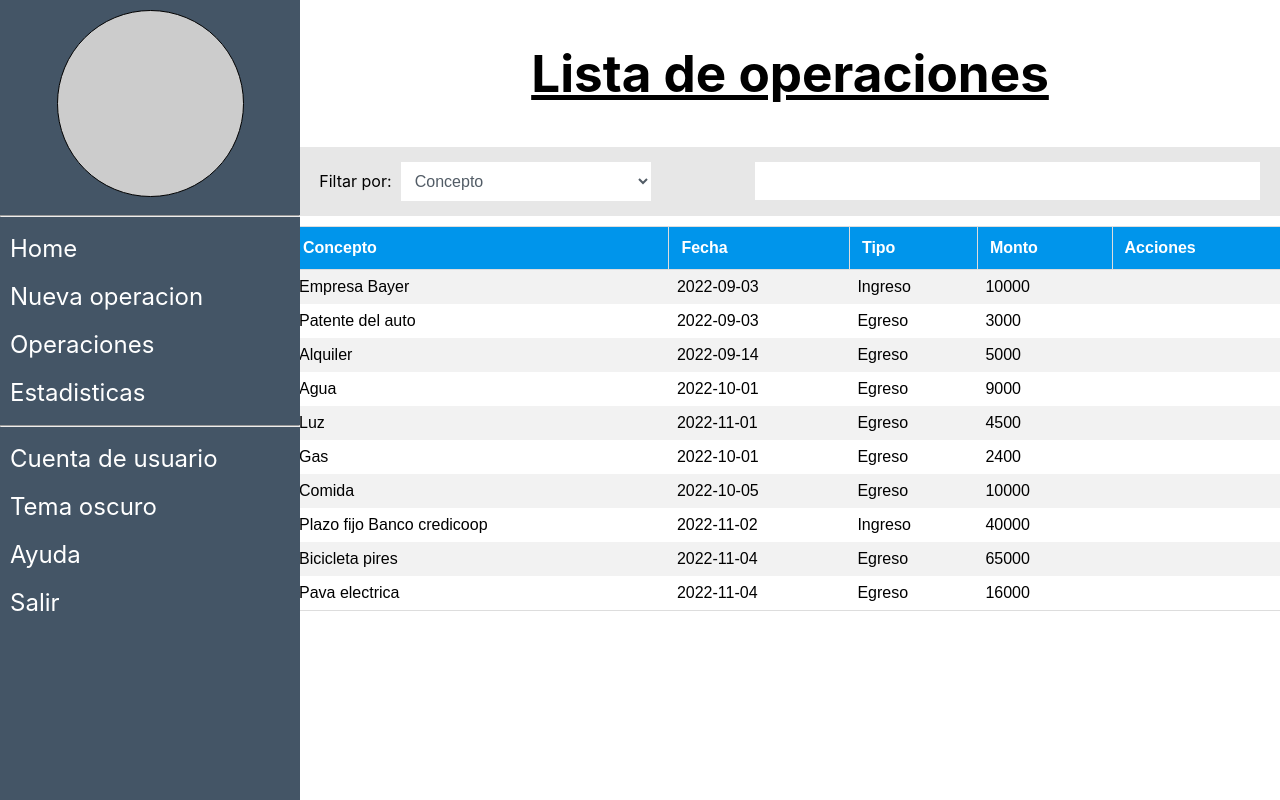
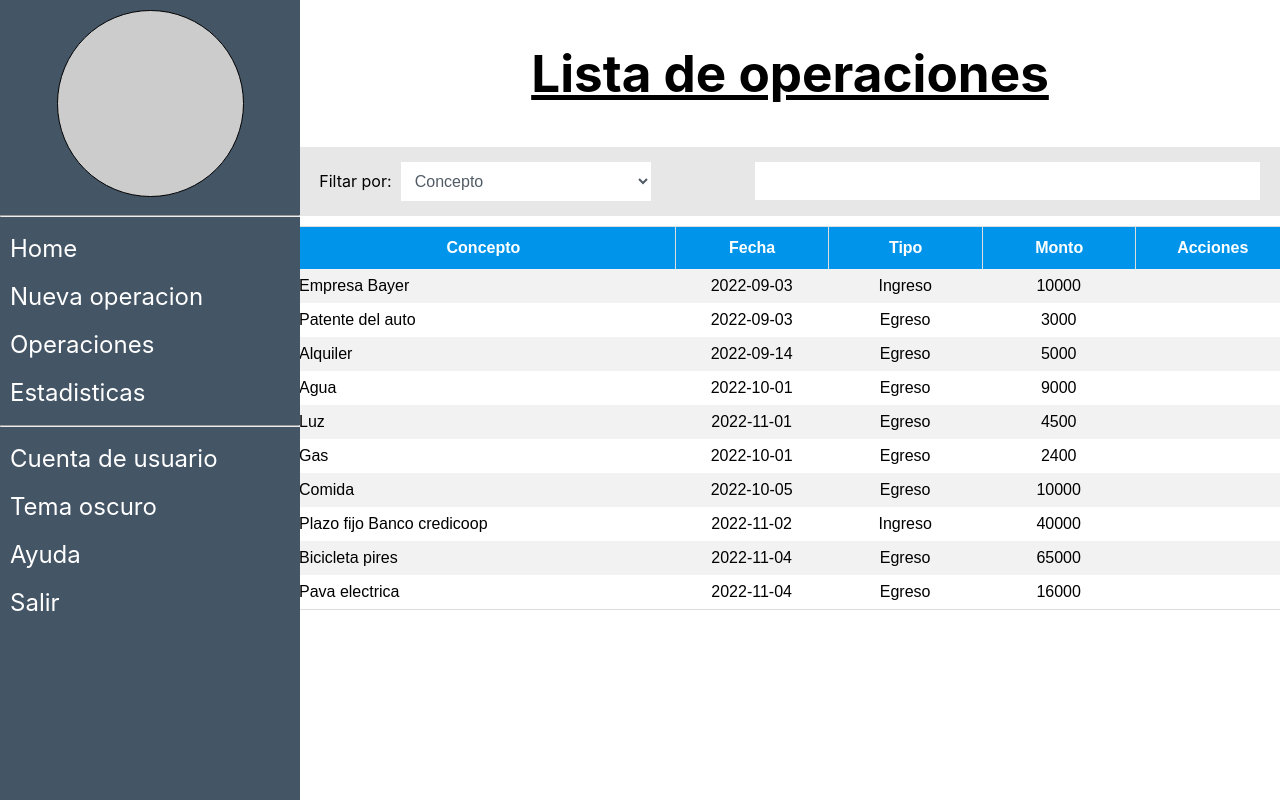
Before and after one commit to BraianM/Presupuesto-personal, a React (Create React App) app: page /operaciones in a window 1280 px wide. Built offline with nearby package versions, Linux system fonts and the light colour scheme.

Commit message:
Se aplicaron estilos fijos al componente table y dataList y se implemento la logica del filtro fecha

```diff
--- a/src/components/Input.js
+++ b/src/components/Input.js
@@ -19,6 +19,7 @@ const Input = ({ inputFilter, type, id, name, handleChange, value, checked }) =>
       id={id}
       name={name}
       defaultChecked={checked}
+      autoComplete={'off'}
     />
   )
 }
--- a/src/components/Operaciones.js
+++ b/src/components/Operaciones.js
@@ -1,4 +1,4 @@
-import { useContext } from 'react';
+import { useState, useContext } from 'react';
 import { dataContext } from './App';
 import DataList from './table/DataList'
 import Sidebar from './Sidebar';
@@ -26,16 +26,23 @@ const stylesH1 = {
 
 const Operaciones = () => {
   const { data } = useContext(dataContext)
+  const [list, setList] = useState(data)
 
-  const listMap = data.map((d, i) => <DataList key={d.id} concept={d.concept} date={d.date} type={d.type} amount={d.amount} parOrImpar={i} />)
+  const showList = () => {
+    return list.map((d, i) => <DataList key={d.id} concept={d.concept} date={d.date} type={d.type} amount={d.amount} parOrImpar={i} />)
+  }
+
+  const getList = (array) => {
+    setList(array)
+  }
 
   return (
     <div style={ estiloDiv }>
       <Sidebar />
       <section style={stylesSection}>
         <h1 style={stylesH1}>Lista de operaciones</h1>
-        <ViewFilter data={data}/>
-        <Table list={listMap} />
+        <ViewFilter data={data} getList={getList} />
+        <Table list={showList()} />
       </section>
     </div>
   );
--- a/src/components/table/DataList.js
+++ b/src/components/table/DataList.js
@@ -1,6 +1,9 @@
 
-const tdAndTh = ({ pad='0px' }) => ({
-  padding: pad,
+const td = ({wh='100px', alg='center'}) =>({
+  padding: '8px',
+  boxSizing: 'border-box',
+  width: wh,
+  textAlign: alg,
 })
 
 const thRow = ({ color='#fffff' }) => ({
@@ -18,11 +21,11 @@ const DataList = ({ parOrImpar, concept, date, type, amount }) => {
 
   return (
     <tr>
-      <td style={{...tdAndTh({pad:'8px'}), ...thRow({color: setColorRow(parOrImpar)})}}>{concept}</td>
-      <td style={{...tdAndTh({pad:'8px'}), ...thRow({color: setColorRow(parOrImpar)})}}>{date}</td>
-      <td style={{...tdAndTh({pad:'8px'}), ...thRow({color: setColorRow(parOrImpar)})}}>{type}</td>
-      <td style={{...tdAndTh({pad:'8px'}), ...thRow({color: setColorRow(parOrImpar)})}}>{amount}</td>
-      <td style={{...tdAndTh({pad:'8px'}), ...thRow({color: setColorRow(parOrImpar)})}}></td>
+      <td style={{...td({wh:'250px', alg:'left'}), ...thRow({color: setColorRow(parOrImpar)})}}>{concept}</td>
+      <td style={{...td({}), ...thRow({color: setColorRow(parOrImpar)})}}>{date}</td>
+      <td style={{...td({}), ...thRow({color: setColorRow(parOrImpar)})}}>{type}</td>
+      <td style={{...td({}), ...thRow({color: setColorRow(parOrImpar)})}}>{amount}</td>
+      <td style={{...td({}), ...thRow({color: setColorRow(parOrImpar)})}}></td>
     </tr>
   )
 }
--- a/src/components/table/Filter.js
+++ b/src/components/table/Filter.js
@@ -31,41 +31,25 @@ const date = (onChange) => (
   </div>
 )
 
-const type = (onChange, checked) => (
+const type = (onChange) => (
   <div style={contentFilter}>
     <div>
-      <Input handleChange={(e) => onChange(e)} inputFilter={inputFilter({wh:'15px', marg:'0px 10px 0px 0px'})} value={''} name={'type'} type={'radio'} checked={checked()} />
+      <Input handleChange={(e) => onChange(e)} inputFilter={inputFilter({wh:'20px', marg:'0px 10px 0px 0px'})} name={'type'} type={'radio'} checked={true} />
       <Label>Ingreso & Egreso</Label>
     </div>
     <div>
-      <Input handleChange={(e) => onChange(e)} inputFilter={inputFilter({wh:'15px', marg:'0px 10px 0px 30px'})} value={'Ingreso'} name={'type'} type={'radio'} />
+      <Input handleChange={(e) => onChange(e)} inputFilter={inputFilter({wh:'20px', marg:'0px 10px 0px 30px'})} value={'Ingreso'} name={'type'} type={'radio'} />
       <Label>Ingreso</Label>
     </div>
     <div>
-      <Input handleChange={(e) => onChange(e)} inputFilter={inputFilter({wh:'15px', marg:'0px 10px 0px 30px'})} value={'Egreso'} name={'type'} type={'radio'}  />
+      <Input handleChange={(e) => onChange(e)} inputFilter={inputFilter({wh:'20px', marg:'0px 10px 0px 30px'})} value={'Egreso'} name={'type'} type={'radio'}  />
       <Label>Egreso</Label>
     </div>
   </div>
 )
 
 const Filter = ({ option, getFilter }) => {
-  const dateFilter = {from: '', to: ''}
-
-  const handleChange = ({target}) => {
-    const {name, value} = target
-    if(name === 'from') {
-      dateFilter.from = value
-      console.log(dateFilter)
-      getFilter(value, getFilterDate)
-    } else if (name === 'to') {
-      dateFilter.to = value
-      console.log(dateFilter)
-      getFilter(value, getFilterDate)
-    } else {
-      getFilter(value, getFilterDate)
-      console.log(dateFilter)
-    }
-  }
+  const [dates, setDate] = useState({from:'', to:''})
 
   const getFilterDate = (date) => {
     let boolean = false
@@ -77,32 +61,38 @@ const Filter = ({ option, getFilter }) => {
 
   const convertElementMiliseg = (elem) => {
     let elementDate = new Date(elem)
-    console.log(elementDate)
     return Date.UTC(elementDate.getUTCFullYear(), elementDate.getUTCMonth(), elementDate.getUTCDate())
   }
 
   const convertDateFromMiliseg = () => {
-    let convertDate = new Date(dateFilter.from)
-    console.log(convertDate)
+    let convertDate = new Date(dates.from)
     return Date.UTC(convertDate.getUTCFullYear(), convertDate.getUTCMonth(), convertDate.getUTCDate())
   }
 
   const convertDateToMiliseg = () => {
-    let convertDateTo = new Date(dateFilter.to)
-    console.log(convertDateTo)
+    let convertDateTo = new Date(dates.to)
     return Date.UTC(convertDateTo.getUTCFullYear(), convertDateTo.getUTCMonth(), convertDateTo.getUTCDate())
   }
 
-  const checked = () => {
-    getFilter('')
-    return true
+  const handleChange = ({target}) => {
+    const {name, value} = target
+    if (name === 'from' || name === 'to') {
+      setDate({...dates, [name]: value})
+      dates[name] = value
+      getFilter(value, getFilterDate)
+    }
+    if (name === 'type' || name === 'concept') {
+      dates.from = ''
+      dates.to = ''
+      getFilter(value, getFilterDate)
+    }
   }
 
   return (
     <div>
       {option === 'Concepto' && concept(handleChange)}
       {option === 'Fecha' && date(handleChange)}
-      {option === 'Tipo' && type(handleChange, checked)}
+      {option === 'Tipo' && type(handleChange)}
     </div>
   )
 }
--- a/src/components/table/Table.js
+++ b/src/components/table/Table.js
@@ -2,21 +2,22 @@
 const table = ({ wd='400px', ff='Arial, Helvetica, sans-serif' }) => ({
   fontFamily: ff,
   width: wd,
-  borderCollapse: 'collapse',
+  borderSpacing: '0',
   border: '1px solid #ddd',
   margin: '10px',
 })
 
-const headTh = ({ pad='0', txtAlign='left', bg='#00000', col='#fffff' }) => ({
+const headTh = ({ pad='0', txtAlign='left', bg='#00000', col='#fffff', alg='center' }) => ({
   padding: pad,
   textAlign: txtAlign,
   backgroundColor: bg,
   color: col,
-  border: '1px solid #ddd',
+  textAlign: alg,
 })
 
-const tdAndTh = ({ pad='0px' }) => ({
-  padding: pad,
+const th = ({}) => ({
+  padding: '8px',
+  borderLeft: '1px solid #ddd',
 })
 
 const Table = ({ list }) => {
@@ -25,11 +26,11 @@ const Table = ({ list }) => {
     <table style={table({ wd:'1000px' })}>
       <thead >
         <tr>
-          <th style={{...tdAndTh({ pad:'8px' }), ...headTh({ pad:'12px', bg:'#0095eb', col:'white' })}}>Concepto</th>
-          <th style={{...tdAndTh({ pad:'8px' }), ...headTh({ pad:'12px', bg:'#0095eb', col:'white' })}}>Fecha</th>
-          <th style={{...tdAndTh({ pad:'8px' }), ...headTh({ pad:'12px', bg:'#0095eb', col:'white' })}}>Tipo</th>
-          <th style={{...tdAndTh({ pad:'8px' }), ...headTh({ pad:'12px', bg:'#0095eb', col:'white' })}}>Monto</th>
-          <th style={{...tdAndTh({ pad:'8px' }), ...headTh({ pad:'12px', bg:'#0095eb', col:'white' })}}>Acciones</th>
+          <th style={{...th({}), ...headTh({ pad:'12px', bg:'#0095eb', col:'white' })}}>Concepto</th>
+          <th style={{...th({}), ...headTh({ pad:'12px', bg:'#0095eb', col:'white' })}}>Fecha</th>
+          <th style={{...th({}), ...headTh({ pad:'12px', bg:'#0095eb', col:'white' })}}>Tipo</th>
+          <th style={{...th({}), ...headTh({ pad:'12px', bg:'#0095eb', col:'white' })}}>Monto</th>
+          <th style={{...th({}), ...headTh({ pad:'12px', bg:'#0095eb', col:'white' })}}>Acciones</th>
         </tr>
       </thead>
       <tbody>{list}</tbody>
--- a/src/components/table/ViewFilter.js
+++ b/src/components/table/ViewFilter.js
@@ -30,23 +30,25 @@ const contentSelect = {
   width: '350px',
 }
 
-const ViewFilter = ({data}) => {
+const ViewFilter = ({data, getList}) => {
   const [option, setOption] = useState('Concepto')
 
   const handleChange = ({target}) => {
     const { value } = target
     setOption(value)
+    getList(data)
   }
 
   const getFilter = (value, valueDate) => {
-    const myfilter = data.filter((e) => e.concept.toLowerCase().substring(0, value.length).includes(value.toLowerCase()) || valueDate(e.date) || e.type === value)
-    console.log(myfilter)
+    const myFilter = data.filter((e) => e.concept.toLowerCase().substring(0, value.length).includes(value.toLowerCase()) || valueDate(e.date) || e.type === value)
+    getList(myFilter)
   }
+
   return (
     <div style={styleFilterTable}>
       <div style={contentSelect}>
         <Label>Filtar por:</Label>
-        <select style={styleSelect} onChange={handleChange}>
+        <select style={styleSelect} onChange={handleChange} >
           <option>Concepto</option>
           <option>Fecha</option>
           <option>Tipo</option>
--- a/src/index.js
+++ b/src/index.js
@@ -1,8 +1,6 @@
 import React from 'react';
 import ReactDOM from 'react-dom/client';
 import './index.css';
-
-
 import App from './components/App';
 import reportWebVitals from './reportWebVitals';
 
```
